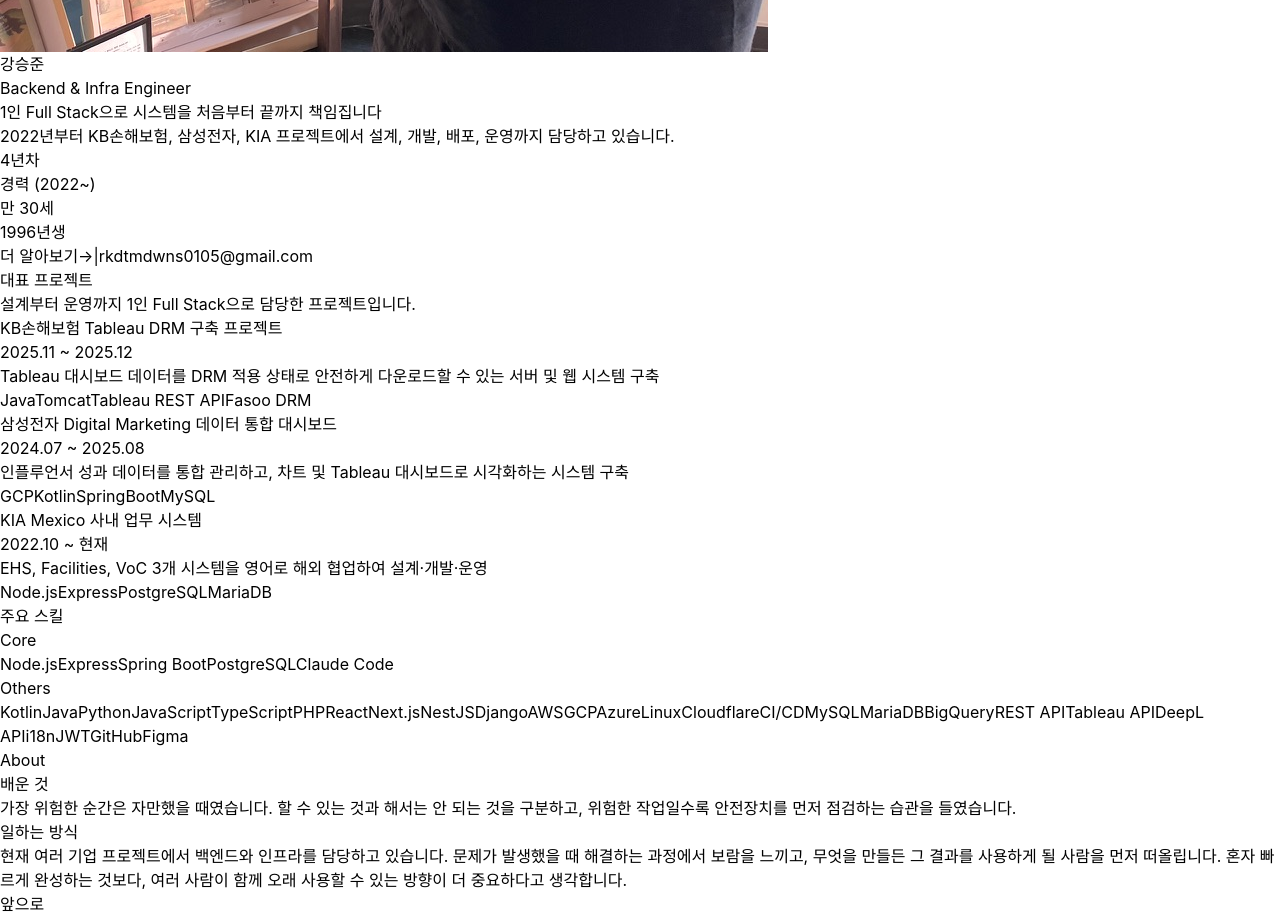
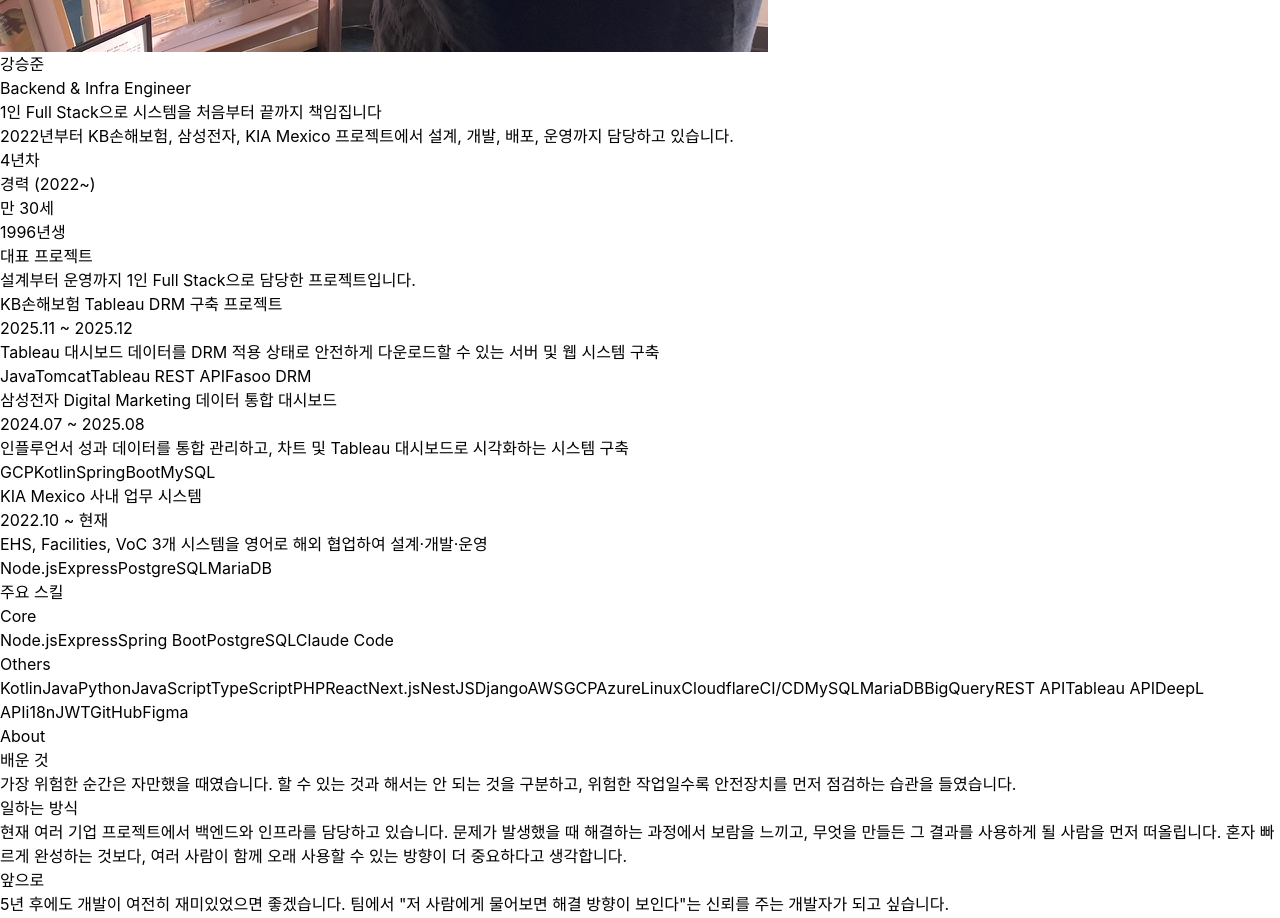
Before and after one commit to Seungjun-bob/portfolio-ksj, a React (Vite) app: page / in a window 1280 px wide. Shown: the part 1020-1938 px from the top of the page. Built offline with nearby package versions, Linux system fonts and the light colour scheme.

Commit message:
fix: update project description to include KIA Mexico and adjust image dimensions in Home component

```diff
--- a/src/data/summary.ts
+++ b/src/data/summary.ts
@@ -58,7 +58,7 @@
 
 export const coreStrengths = {
   title: '1인 Full Stack으로 시스템을 처음부터 끝까지 책임집니다',
-  description: '2022년부터 KB손해보험, 삼성전자, KIA 프로젝트에서 설계, 개발, 배포, 운영까지 담당하고 있습니다.'
+  description: '2022년부터 KB손해보험, 삼성전자, KIA Mexico 프로젝트에서 설계, 개발, 배포, 운영까지 담당하고 있습니다.'
 }
 
 // KIA 통합 프로젝트 정보
--- a/src/pages/Home.tsx
+++ b/src/pages/Home.tsx
@@ -16,7 +16,7 @@
           <img
             src="/images/seungjun-1.jpeg"
             alt={personalInfo.name}
-            className="w-32 h-44 md:w-[17rem] md:h-[22.5rem] rounded-lg object-cover shadow-lg flex-shrink-0"
+            className="w-32 h-44 md:w-[15rem] md:h-[19rem] rounded-lg object-cover shadow-lg flex-shrink-0"
           />
           <div className="flex-1 flex flex-col justify-between">
             <h1 className="text-3xl md:text-4xl font-bold leading-tight text-gray-900 mb-3">
@@ -33,7 +33,7 @@
             </p>
 
             {/* 핵심 수치 */}
-            <div className="flex gap-6 md:gap-8 mb-4 md:mb-6 pt-4 md:pt-6 border-t border-gray-200">
+            <div className="flex gap-6 md:gap-8 pt-4 md:pt-6 border-t border-gray-200">
               <div>
                 <p className="text-xl md:text-2xl font-bold text-gray-900">4년차</p>
                 <p className="text-xs md:text-sm text-gray-500">경력 (2022~)</p>
@@ -42,23 +42,6 @@
                 <p className="text-xl md:text-2xl font-bold text-gray-900">만 30세</p>
                 <p className="text-xs md:text-sm text-gray-500">1996년생</p>
               </div>
-            </div>
-
-            <div className="flex flex-wrap items-center gap-4">
-              <a
-                href="#about"
-                className="text-base text-gray-600 hover:text-gray-900 hover:underline inline-flex items-center gap-1 py-2 px-1"
-              >
-                더 알아보기
-                <span className="text-sm">→</span>
-              </a>
-              <span className="text-gray-300 hidden md:inline">|</span>
-              <a
-                href={`mailto:${personalInfo.email}`}
-                className="text-base text-gray-600 hover:text-gray-900 hover:underline inline-flex items-center gap-2 py-2 px-1"
-              >
-                {personalInfo.email}
-              </a>
             </div>
           </div>
         </div>
```
